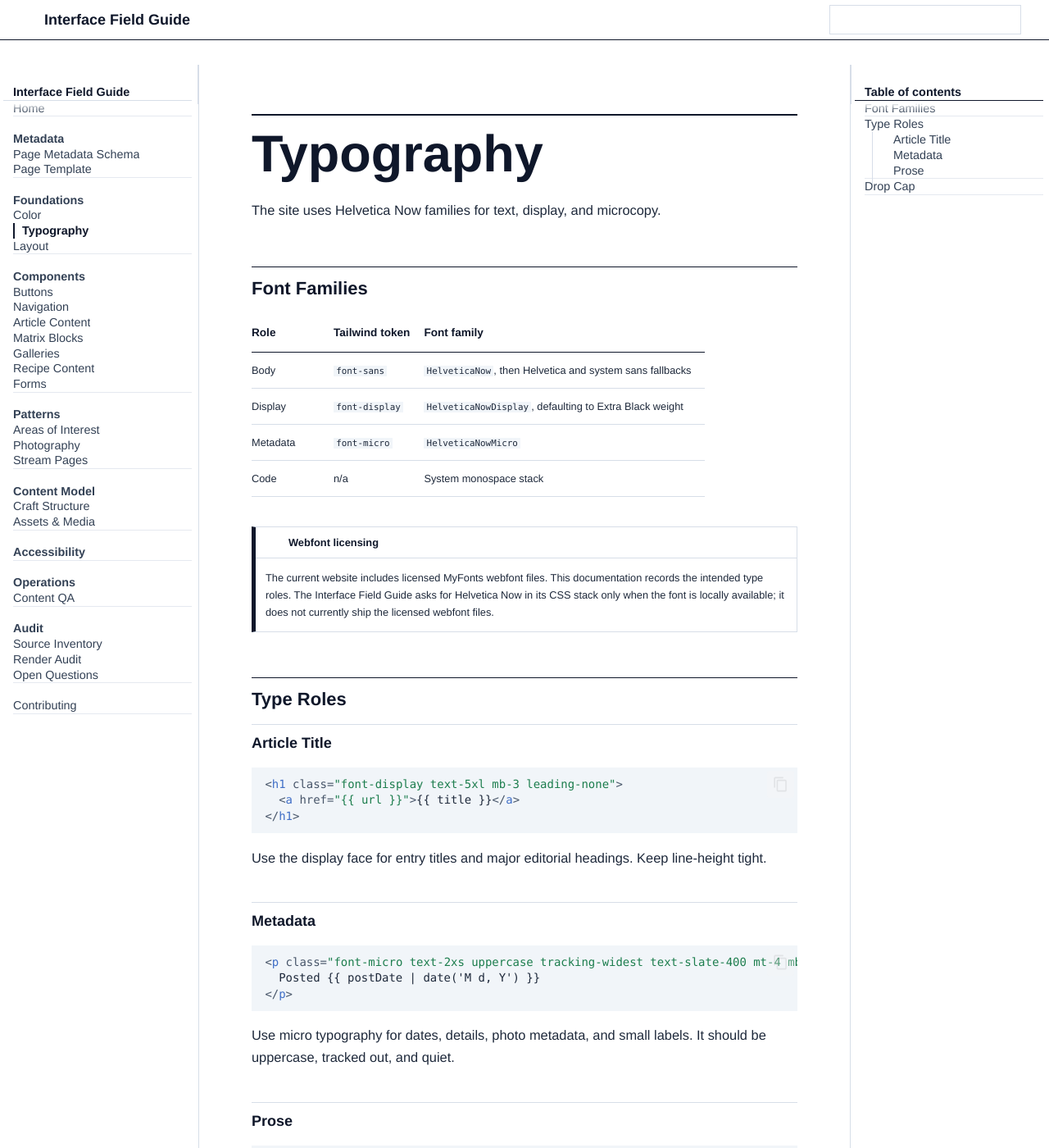
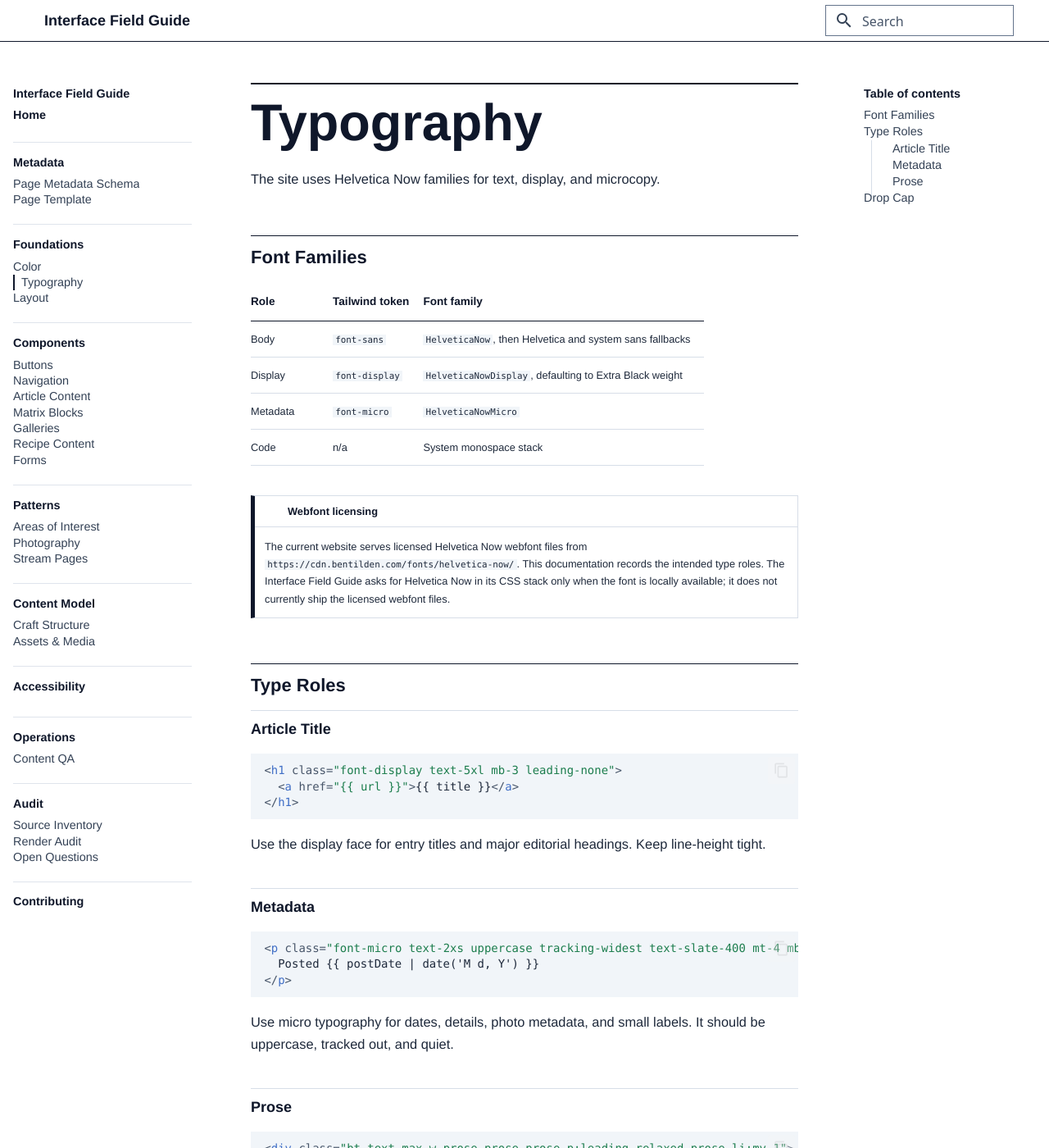
Before and after one commit to bentilden/Design-System, an MkDocs documentation site: the page built from docs/foundations/typography.md, in a window 1280 px wide and 1400 px high. Shown: the whole window at 82% size. Built offline with MkDocs 1.6.1 and Material for MkDocs 9.7.7, drawn with Linux system fonts in a browser that asks for light colours; some web fonts are replaced.

Commit message:
Overhaul sidebar nav, search styling, and add render verification script
- Rework sidebar nav with grouped section spacing, bold top-level links, and cleaner active state indicators
- Expand search styling to cover the header search button, form focus/hover states, output dropdown, and mobile breakpoints
- Strip sidebar mask images, backgrounds, and pseudo-element decorations that leaked through from Material theme
- Add custom scrollbar styles for sidebars, code blocks, and search
- Add bin/verify-render script (Playwright-based) that builds the site and checks screenshots for common rendering issues
- Update typography.md webfont note to reference the CDN URL

```diff
--- a/docs/assets/stylesheets/extra.css
+++ b/docs/assets/stylesheets/extra.css
@@ -102,27 +102,134 @@ body {
   color: var(--bt-slate-900);
 }
 
+html,
+.md-sidebar__scrollwrap,
+.md-typeset pre > code,
+.md-search__scrollwrap {
+  scrollbar-color: var(--bt-slate-300) transparent;
+  scrollbar-width: thin;
+}
+
+.md-sidebar__scrollwrap:hover,
+.md-typeset pre > code:hover,
+.md-search__scrollwrap:hover {
+  scrollbar-color: var(--bt-slate-400) transparent;
+}
+
+html::-webkit-scrollbar,
+.md-sidebar__scrollwrap::-webkit-scrollbar,
+.md-typeset pre > code::-webkit-scrollbar,
+.md-search__scrollwrap::-webkit-scrollbar {
+  height: 0.45rem;
+  width: 0.45rem;
+}
+
+html::-webkit-scrollbar-track,
+.md-sidebar__scrollwrap::-webkit-scrollbar-track,
+.md-typeset pre > code::-webkit-scrollbar-track,
+.md-search__scrollwrap::-webkit-scrollbar-track {
+  background: transparent;
+}
+
+html::-webkit-scrollbar-thumb,
+.md-sidebar__scrollwrap::-webkit-scrollbar-thumb,
+.md-typeset pre > code::-webkit-scrollbar-thumb,
+.md-search__scrollwrap::-webkit-scrollbar-thumb {
+  background: var(--bt-slate-300);
+  border: 0;
+  border-radius: 0;
+}
+
+html::-webkit-scrollbar-thumb:hover,
+.md-sidebar__scrollwrap::-webkit-scrollbar-thumb:hover,
+.md-typeset pre > code::-webkit-scrollbar-thumb:hover,
+.md-search__scrollwrap::-webkit-scrollbar-thumb:hover {
+  background: var(--bt-slate-400);
+}
+
+.md-header__button[for="__search"] {
+  border: 1px solid var(--bt-slate-500);
+  color: var(--bt-slate-900);
+  height: 1.9rem;
+  margin-left: 0.35rem;
+  padding: 0.35rem;
+  width: 1.9rem;
+}
+
+.md-header__button[for="__search"]:is(:focus, :hover) {
+  background: var(--bt-slate-50);
+  border-color: var(--bt-slate-900);
+  color: var(--bt-slate-900);
+}
+
 .md-search__form {
   background: var(--bt-white);
-  border: 1px solid var(--bt-line);
+  border: 1px solid var(--bt-slate-500);
   border-radius: 0;
   box-shadow: none;
 }
 
+.md-search__form:is(:focus-within, :hover) {
+  background: var(--bt-white);
+  border-color: var(--bt-slate-900);
+  box-shadow: none;
+}
+
 .md-search__input {
+  color: var(--bt-slate-900);
   font-size: 0.8rem;
+}
+
+.md-search__input::placeholder {
+  color: var(--bt-slate-600);
+  opacity: 1;
+}
+
+.md-search__icon {
+  color: var(--bt-slate-700) !important;
+}
+
+.md-search__output {
+  border: 1px solid var(--bt-slate-900);
+  border-radius: 0;
+  box-shadow: none;
+  margin-top: 0.35rem;
+}
+
+[data-md-toggle="search"]:checked ~ .md-header .md-search__form {
+  background: var(--bt-white);
+  border-color: var(--bt-slate-900);
+  border-radius: 0;
+  box-shadow: none;
+}
+
+[data-md-toggle="search"]:checked ~ .md-header .md-search__output {
+  box-shadow: none;
+}
+
+@media screen and (min-width: 60em) {
+  html:not(.no-js) .md-search {
+    display: block;
+    margin-right: 0.25rem;
+  }
+
+  .md-search__form {
+    height: 1.9rem;
+    width: 11.5rem;
+  }
+
+  .md-search__input {
+    height: 1.9rem;
+    padding-left: 1.8rem;
+  }
 }
 
 .md-main__inner {
   max-width: var(--bt-grid-max);
 }
 
-.md-content {
-  border-inline: 1px solid var(--bt-line);
-}
-
 .md-content__inner {
-  padding: 3rem 2rem 4rem;
+  padding: 1rem 2rem 4rem;
 }
 
 .md-content__inner::before {
@@ -277,12 +384,35 @@ body {
 }
 
 .md-sidebar__scrollwrap {
+  -webkit-mask-image: none !important;
   border-radius: 0;
+  mask-image: none !important;
 }
 
-.md-sidebar--secondary .md-sidebar__scrollwrap {
-  -webkit-mask-image: none;
-  mask-image: none;
+.md-sidebar,
+.md-sidebar__inner,
+.md-sidebar__scrollwrap,
+.md-sidebar .md-nav {
+  background: var(--bt-white) !important;
+  box-shadow: none !important;
+}
+
+.md-sidebar::before,
+.md-sidebar::after,
+.md-sidebar__inner::before,
+.md-sidebar__inner::after,
+.md-sidebar__scrollwrap::before,
+.md-sidebar__scrollwrap::after,
+.md-sidebar .md-nav::before,
+.md-sidebar .md-nav::after,
+.md-sidebar .md-nav__title::before,
+.md-sidebar .md-nav__title::after {
+  background: none !important;
+  box-shadow: none !important;
+  content: none !important;
+  display: none !important;
+  -webkit-mask-image: none !important;
+  mask-image: none !important;
 }
 
 .md-nav__title,
@@ -292,21 +422,60 @@ body {
 }
 
 .md-nav__title {
-  border-bottom: 1px solid var(--bt-line);
+  background: var(--bt-white) !important;
+  border-bottom: 0;
+  box-shadow: none !important;
   color: var(--bt-slate-900);
   font-weight: 800;
+  margin-bottom: 0.35rem;
+  position: static !important;
+  top: auto !important;
 }
 
 .md-nav__link {
+  line-height: 1.18;
+  margin-top: 0;
+  min-height: 0;
+  padding-block: 0.08rem;
+}
+
+.md-nav__item {
+  border-bottom: 0;
+}
+
+.md-nav--primary > .md-nav__list > .md-nav__item {
+  margin-top: 1rem;
+}
+
+.md-nav--primary > .md-nav__list > .md-nav__item:first-child {
   margin-top: 0;
 }
 
-.md-nav__item {
-  border-bottom: 1px solid rgb(215 222 232 / 0.65);
+.md-nav--primary > .md-nav__list > .md-nav__item:first-child > .md-nav__link {
+  margin-top: 0.2rem;
 }
 
-.md-nav__item .md-nav__item {
-  border-bottom: 0;
+.md-nav--primary > .md-nav__list > .md-nav__item + .md-nav__item {
+  border-top: 1px solid rgb(215 222 232 / 0.8);
+  padding-top: 0.7rem;
+}
+
+.md-nav--primary > .md-nav__list > .md-nav__item > .md-nav__link,
+.md-nav--primary > .md-nav__list > .md-nav__item > .md-nav__container > .md-nav__link {
+  color: var(--bt-slate-900);
+  font-weight: 800;
+  padding-block: 0.05rem 0.2rem;
+}
+
+.md-nav--primary .md-nav .md-nav__link {
+  color: var(--bt-slate-700);
+  font-weight: 500;
+  padding-block: 0.06rem;
+}
+
+.md-sidebar--primary .md-nav__link:is(:focus, :hover) {
+  color: var(--bt-slate-900);
+  font-weight: 800;
 }
 
 .md-nav__link--active,
@@ -317,11 +486,15 @@ body {
 
 .md-nav__link--active {
   border-left: 2px solid var(--bt-line-strong);
-  padding-left: 0.45rem;
+  padding-left: 0.4rem;
+}
+
+.md-nav--primary > .md-nav__list > .md-nav__item > .md-nav__link--active {
+  margin-left: 0;
 }
 
 .md-sidebar--secondary .md-nav__title {
-  border-bottom-color: var(--bt-line-strong);
+  border-bottom: 0;
 }
 
 .md-sidebar--secondary .md-nav__link {
@@ -508,16 +681,6 @@ body {
   text-transform: none;
 }
 
-@media screen and (min-width: 76.25em) {
-  .md-sidebar--primary {
-    border-right: 1px solid var(--bt-line);
-  }
-
-  .md-sidebar--secondary {
-    border-left: 1px solid var(--bt-line);
-  }
-}
-
 @media screen and (max-width: 76.1875em) {
   .md-content {
     border-inline: 0;
--- a/docs/foundations/typography.md
+++ b/docs/foundations/typography.md
@@ -40,7 +40,7 @@ The site uses Helvetica Now families for text, display, and microcopy.
 | Code | n/a | System monospace stack |
 
 !!! note "Webfont licensing"
-    The current website includes licensed MyFonts webfont files. This documentation records the intended type roles. The Interface Field Guide asks for Helvetica Now in its CSS stack only when the font is locally available; it does not currently ship the licensed webfont files.
+    The current website serves licensed Helvetica Now webfont files from `https://cdn.bentilden.com/fonts/helvetica-now/`. This documentation records the intended type roles. The Interface Field Guide asks for Helvetica Now in its CSS stack only when the font is locally available; it does not currently ship the licensed webfont files.
 
 ## Type Roles
 
```
Also changed, not shown: 1 other file.
